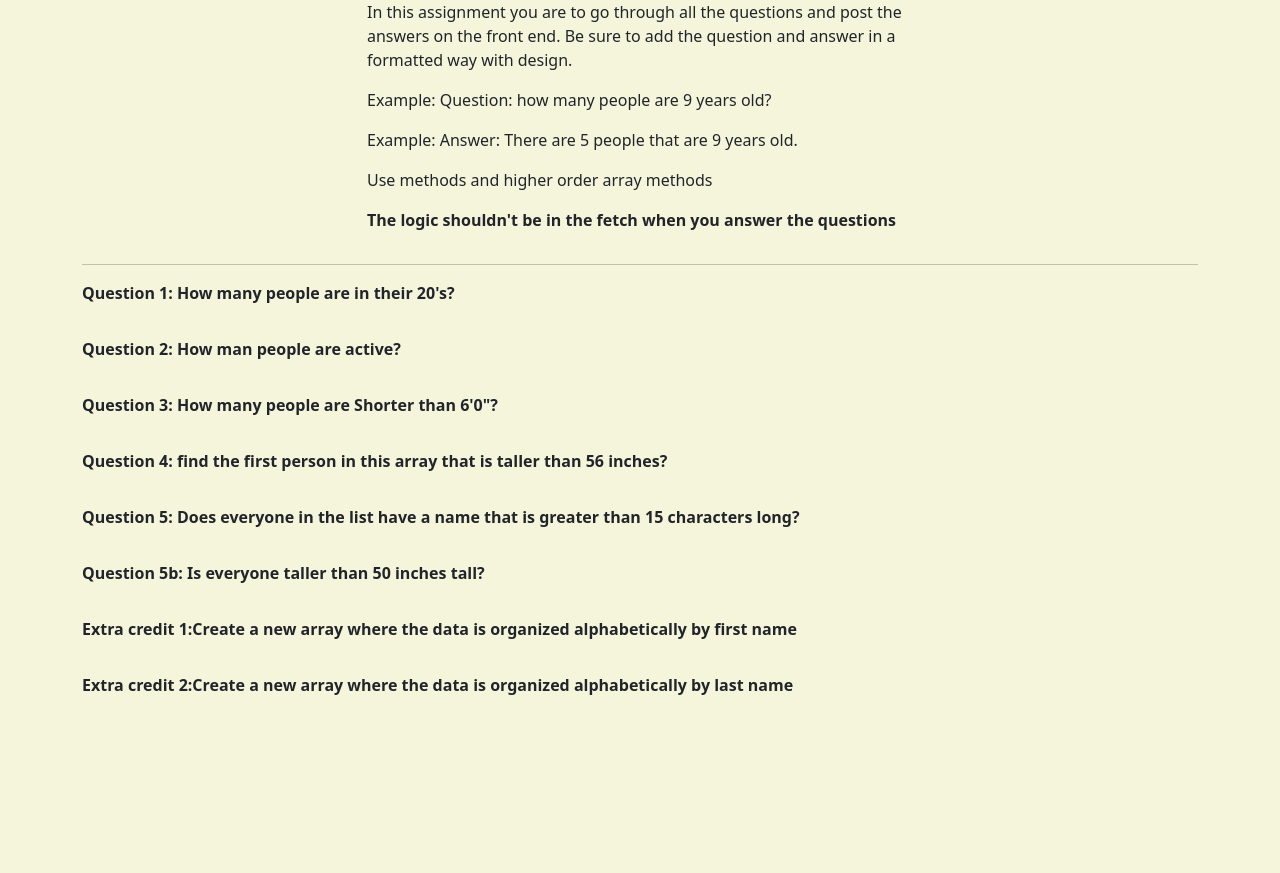
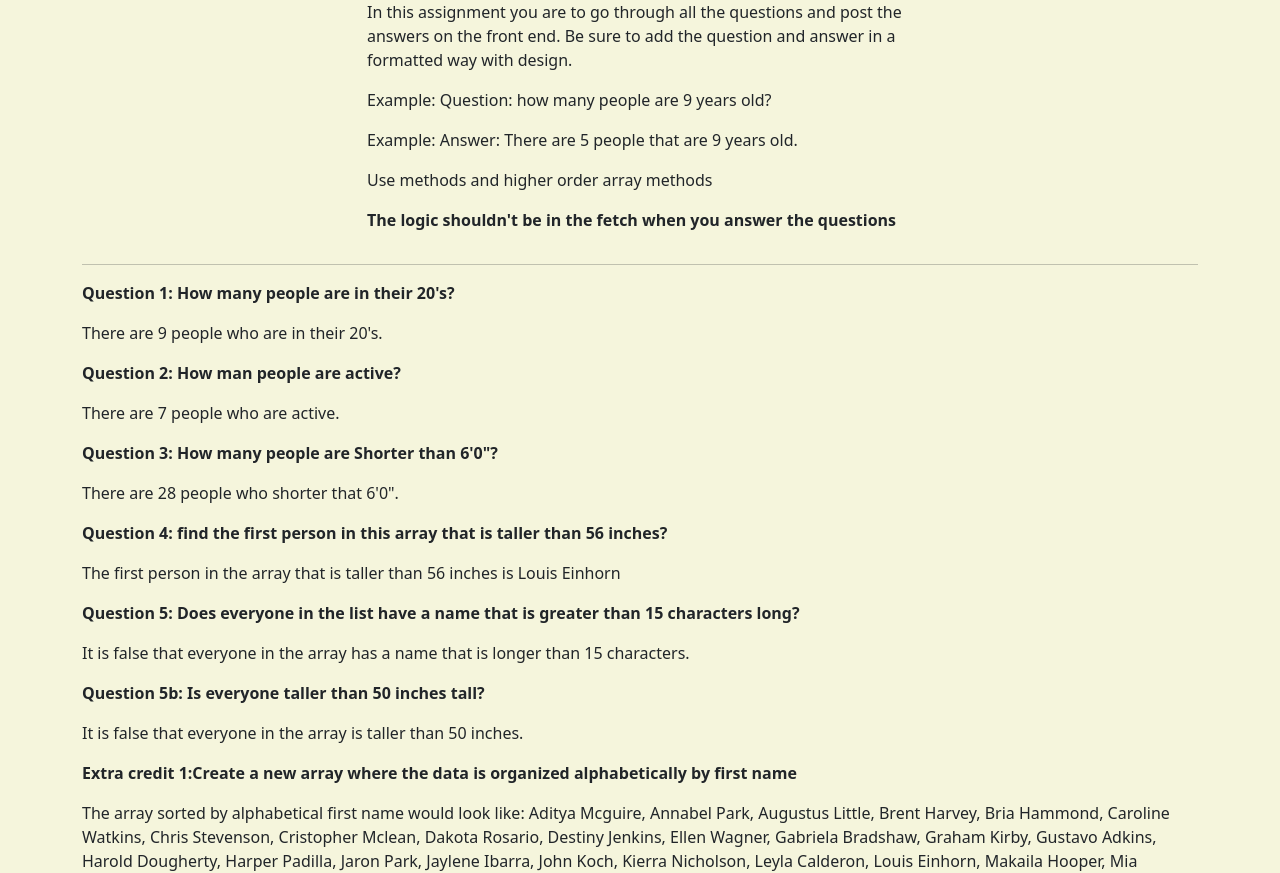
Before and after one commit to SebastianBrazil/ArrayQuizExamplev2, a plain HTML site: page index.html in a window 1280 px wide. Shown: the part 81-954 px from the top of the page. Before the commit the page ends 810 px from the top, so only its background shows below. Drawn offline with nearby package versions, Linux system fonts and the light colour scheme.

Commit message:
final commit

```diff
--- a/index.html
+++ b/index.html
@@ -43,7 +43,7 @@
         </div>
         <div class="row">
             <div class="col-12">
-                <p> </p>
+                <p id="q1"> </p>
             </div>
         </div>
         <div class="row">
@@ -53,7 +53,7 @@
         </div>
         <div class="row">
             <div class="col-12">
-                <p> </p>
+                <p id="q2"> </p>
             </div>
         </div>
         <div class="row">
@@ -63,7 +63,7 @@
         </div>
         <div class="row">
             <div class="col-12">
-                <p> </p>
+                <p id="q3"> </p>
             </div>
         </div>
         <div class="row">
@@ -73,7 +73,7 @@
         </div>
         <div class="row">
             <div class="col-12">
-                <p> </p>
+                <p id="q4"> </p>
             </div>
         </div>
         <div class="row">
@@ -83,7 +83,7 @@
         </div>
         <div class="row">
             <div class="col-12">
-                <p> </p>
+                <p id="q5"> </p>
             </div>
         </div>
         <div class="row">
@@ -94,7 +94,7 @@
         </div>
         <div class="row">
             <div class="col-12">
-                <p> </p>
+                <p id="q5b"> </p>
             </div>
         </div>
 
@@ -105,7 +105,7 @@
         </div>
         <div class="row">
             <div class="col-12">
-                <p></p>
+                <p id="ec1"></p>
             </div>
         </div>
 
@@ -116,7 +116,7 @@
         </div>
         <div class="row">
             <div class="col-12">
-                <p></p>
+                <p id="ec2"></p>
             </div>
         </div>
     </div>
--- a/scripts/app.js
+++ b/scripts/app.js
@@ -1 +1,47 @@
 //https://developer.mozilla.org/en-US/docs/Web/JavaScript/Reference/Global_Objects/Array
+
+let q1 = document.getElementById("q1")
+let q2 = document.getElementById("q2")
+let q3 = document.getElementById("q3")
+let q4 = document.getElementById("q4")
+let q5 = document.getElementById("q5")
+let q5b = document.getElementById("q5b")
+let ec1 = document.getElementById("ec1")
+let ec2 = document.getElementById("ec2")
+
+let globalData = [];
+
+async function GatherData() {
+    const response = await fetch("../data/quizdata.json");
+    const data = await response.json();
+    globalData = data.People;
+    runTests();
+}
+
+function runTests() {
+    const q1Response = globalData.filter(person => person.age > 19 && person.age < 30);
+    q1.innerText = `There are ${q1Response.length} people who are in their 20's.`;
+
+    const q2Response = globalData.filter(person => person.Active === true);
+    q2.innerText = `There are ${q2Response.length} people who are active.`;
+
+    const q3Response = globalData.filter(person => parseInt(person.height.split(" ")[0]) < 72);
+    q3.innerText = `There are ${q3Response.length} people who shorter that 6'0".`;
+
+    const q4Response = globalData.findIndex(person => parseInt(person.height.split(" ")[0]) > 56);
+    q4.innerText = `The first person in the array that is taller than 56 inches is ${globalData[q4Response].name}`;
+
+    const q5Response = globalData.every(person => person.name.split("").length > 15);
+    q5.innerText = `It is ${q5Response} that everyone in the array has a name that is longer than 15 characters.`;
+
+    const q5bResponse = globalData.every(person => parseInt(person.height.split(" ")[0]) > 50);
+    q5b.innerText = `It is ${q5bResponse} that everyone in the array is taller than 50 inches.`;
+
+    const ec1Response = [...globalData.map(person => person.name)].sort();
+    ec1.innerText = `The array sorted by alphabetical first name would look like: ${ec1Response.join(", ")}.`;
+
+    const ec2Response = [...globalData.map(person => person.name.split(" ").reverse().join(", "))].sort();
+    ec2.innerText = `The array sorted by alphabetical last name would look like: ${ec2Response.join("; ")}.`;
+};
+
+GatherData();
```
